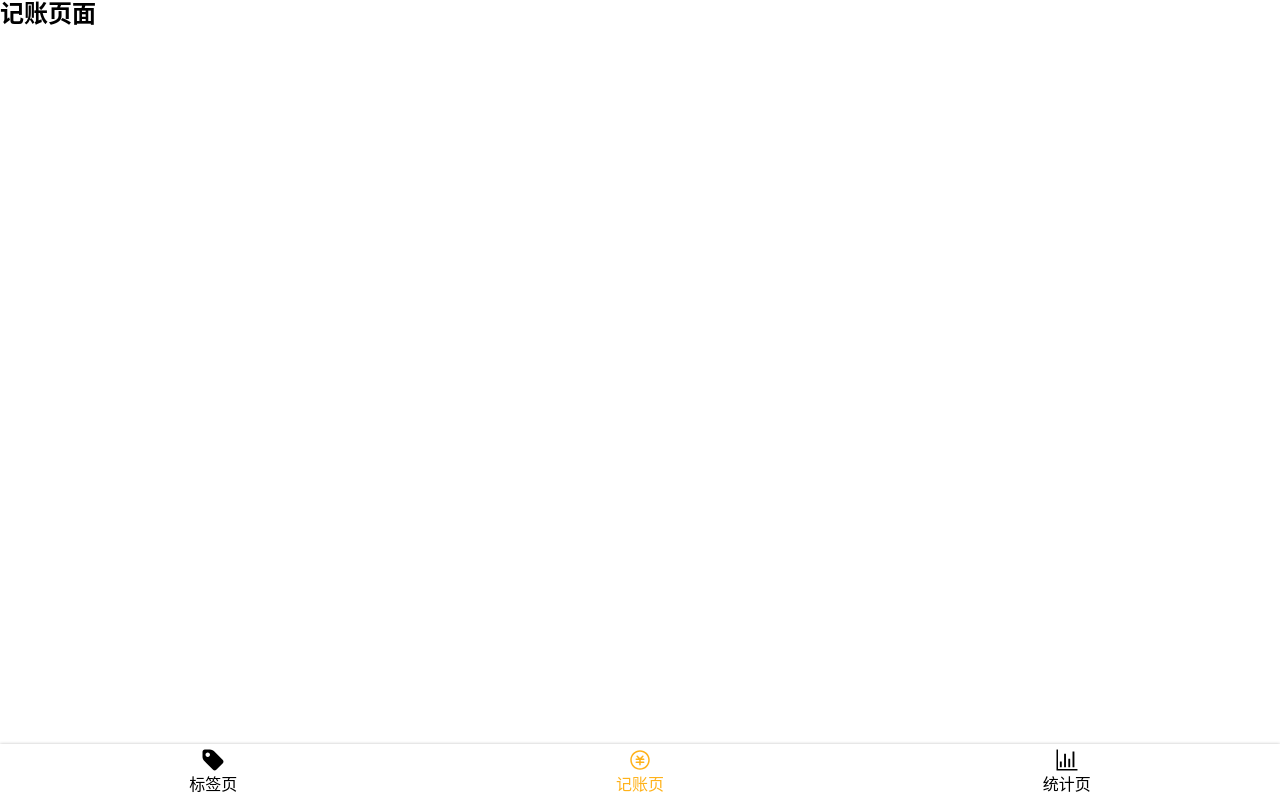
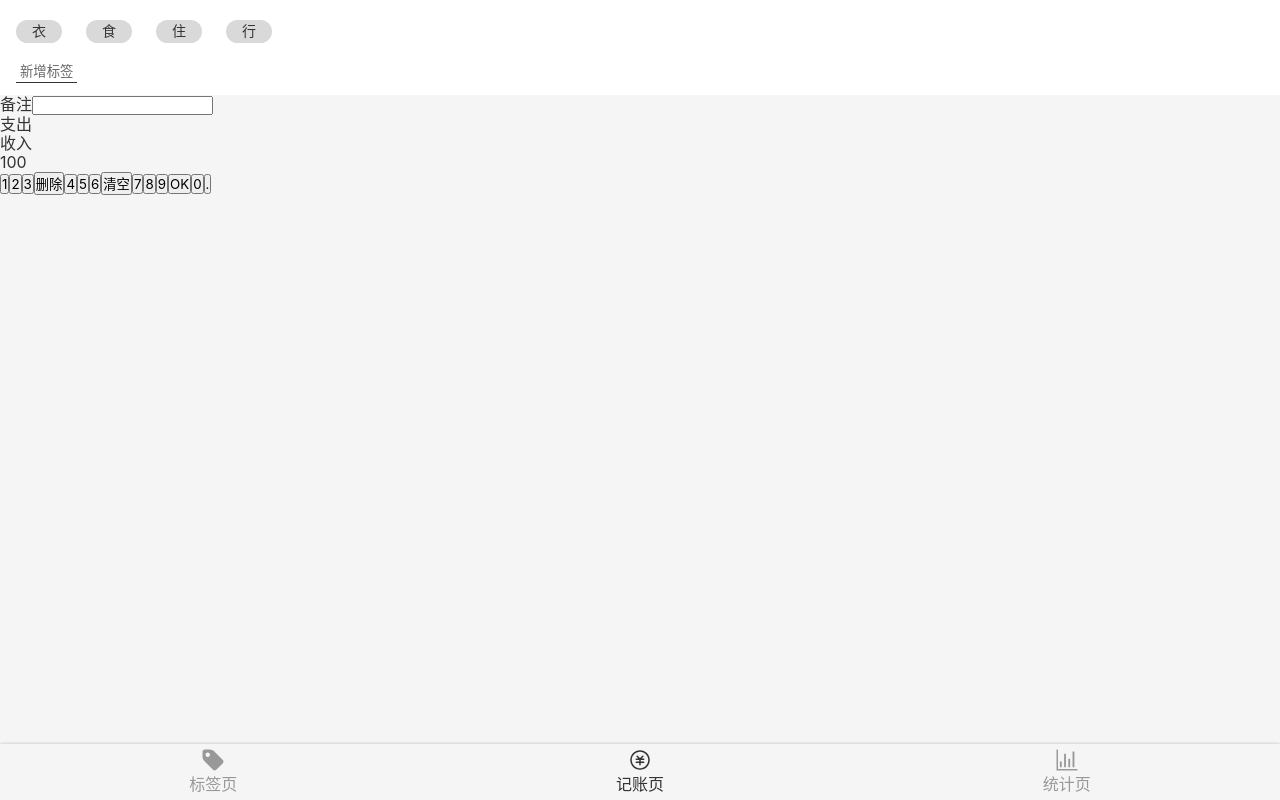
Before and after one commit to tang-xuan11/morney-react, a React app: page /#/money in a window 1280 px wide. Built offline with nearby package versions, Linux system fonts and the light colour scheme.

Commit message:
Money.tsx 的 TagsSection 完成 UI

```diff
--- a/src/App.tsx
+++ b/src/App.tsx
@@ -10,9 +10,15 @@
 import Money from "views/Money";
 import Statistics from "views/Statistics";
 import NoMatch from "views/NoMatch";
+import styled from "styled-components";
+
+const AppWrapper = styled.div`
+  color: #333;
+`;
 
 function App() {
   return (
+    <AppWrapper>
       <Router>
         <Switch>
           <Route path="/tags">
@@ -30,6 +36,7 @@
           </Route>
         </Switch>
       </Router>
+    </AppWrapper>
   );
 }
 
--- a/src/components/Nav.tsx
+++ b/src/components/Nav.tsx
@@ -16,15 +16,17 @@
         flex-direction: column;
         justify-content: center;
         align-items: center;
+        color: #999999;
         padding: 4px 0;
         > .icon {
           width: 24px;
           height: 24px;
+          fill: #999999;
         }
         &.selected {
-          color: #ffb21a;
+          color: #333333;
           > .icon {
-            fill: #ffb21a;
+            fill: #333333;
           }
         }
       }
--- a/src/index.scss
+++ b/src/index.scss
@@ -6,5 +6,6 @@
 *::before{box-sizing: border-box;}
 ul,ol{list-style: none;}
 a{text-decoration: none;color: inherit;}
-body{font-family: $font-hei;font-size: 16px;line-height: 1.2;}
+body{font-family: $font-hei;font-size: 16px;line-height: 1.2;background: #f5f5f5;}
 .icon{width: 1em;height: 1em;}
+button{font-family: inherit;}
--- a/src/views/Money.tsx
+++ b/src/views/Money.tsx
@@ -1,10 +1,76 @@
 import React from "react";
 import Layout from "components/Layout";
+import styled from "styled-components";
 
+const TagsSection = styled.section`
+  background: #ffffff;
+  padding: 12px 16px;
+  > ol {
+    margin: 0px -12px;
+    > li {
+      font-size: 14px;
+      background: #d9d9d9;
+      border-radius: 18px;
+      display: inline-block;
+      padding: 3px 16px;
+      margin: 8px 12px;
+    }
+  }
+  > button {
+    background: none;
+    border: none;
+    color: #666;
+    border-bottom: 1px solid #333;
+    padding: 2px 4px;
+    margin-top: 8px;
+  }
+`;
+const NotesSection = styled.section``;
+const CategorySection = styled.section``;
+const NumberPadSection = styled.section``;
 const Money = () => {
   return (
     <Layout>
-      <h2>记账页面</h2>
+      <TagsSection>
+        <ol>
+          <li>衣</li>
+          <li>食</li>
+          <li>住</li>
+          <li>行</li>
+        </ol>
+        <button>新增标签</button>
+      </TagsSection>
+      <NotesSection>
+        <label>
+          <span>备注</span>
+          <input type="text" />
+        </label>
+      </NotesSection>
+      <CategorySection>
+        <ul>
+          <li>支出</li>
+          <li>收入</li>
+        </ul>
+      </CategorySection>
+      <NumberPadSection>
+        <div>100</div>
+        <div>
+          <button>1</button>
+          <button>2</button>
+          <button>3</button>
+          <button>删除</button>
+          <button>4</button>
+          <button>5</button>
+          <button>6</button>
+          <button>清空</button>
+          <button>7</button>
+          <button>8</button>
+          <button>9</button>
+          <button>OK</button>
+          <button>0</button>
+          <button>.</button>
+        </div>
+      </NumberPadSection>
     </Layout>
   );
 };
```
Lines whose indentation alone changed are shown as unchanged.
